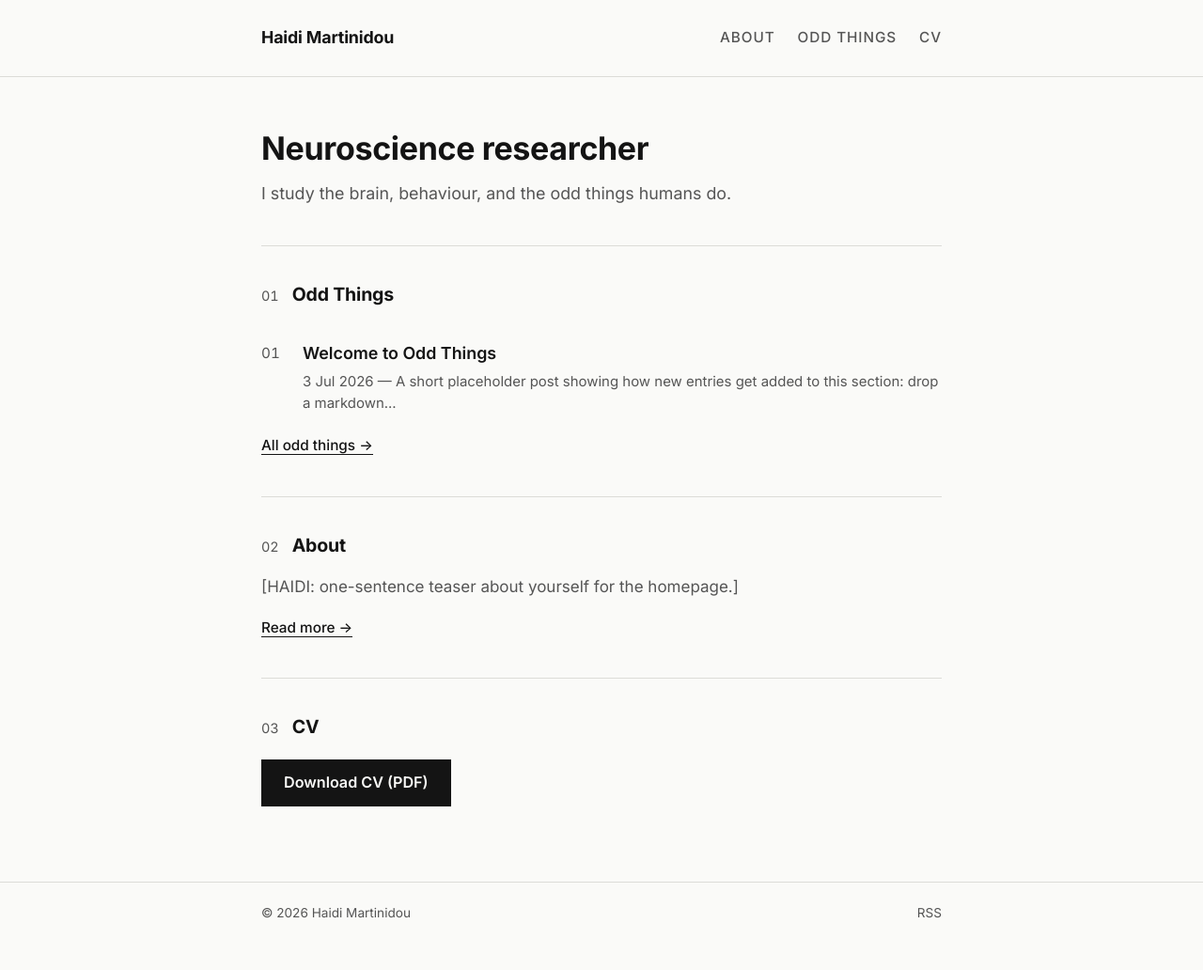
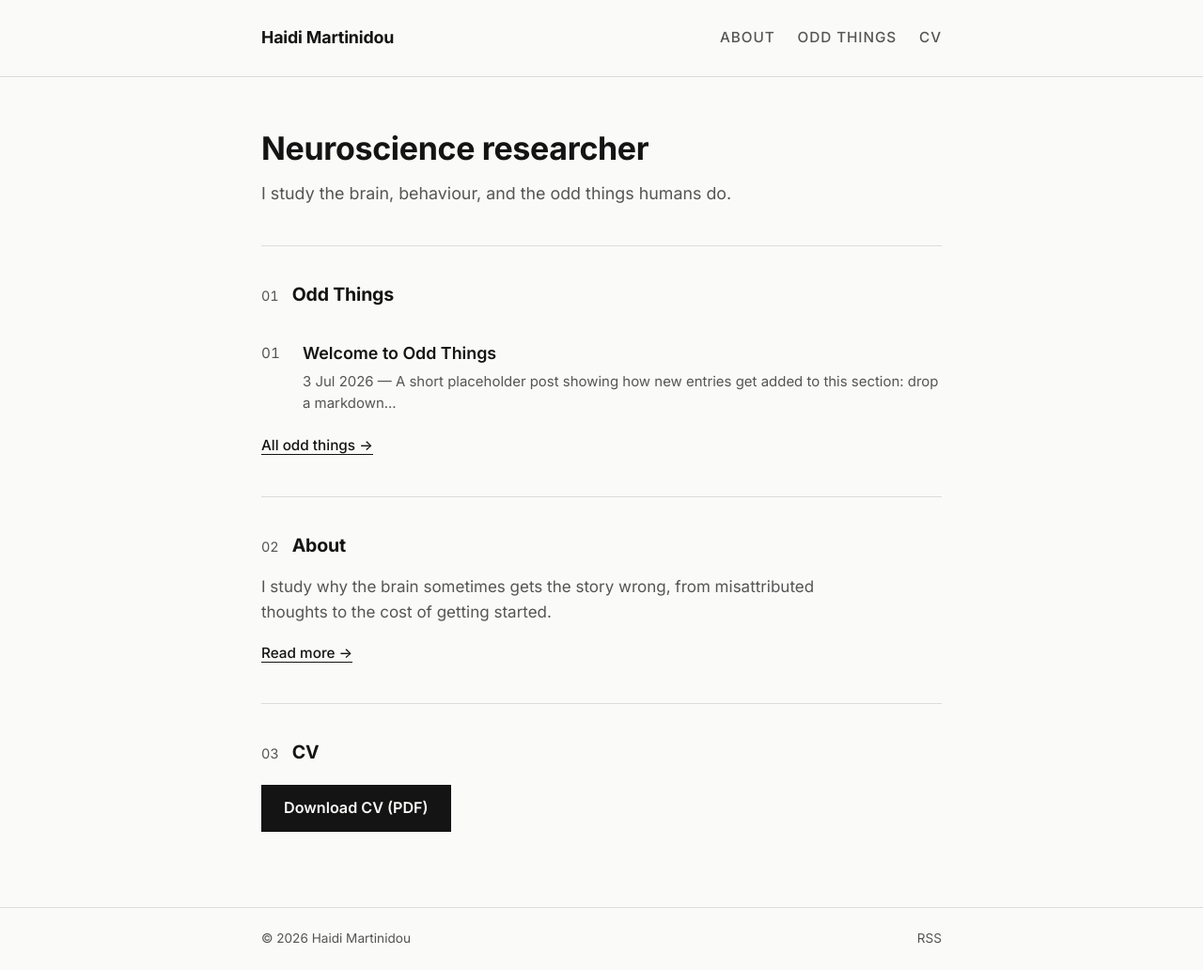
Before and after one commit to haidimartinidou/haidimartinidou.github.io, a Jekyll site: the page built from index.html, in a window 1280 px wide. Shown: the whole page at 94% size. Built offline with Jekyll 4.4.1, drawn with Linux system fonts in a browser that asks for light colours; before the commit the page ends 1005 px from its top, so only the background shows below that.

Commit message:
Fill in About teaser on homepage

```diff
--- a/index.html
+++ b/index.html
@@ -31,7 +31,7 @@ title: Home
     <span class="block-index">02</span>
     <h2>About</h2>
   </div>
-  <p>[HAIDI: one-sentence teaser about yourself for the homepage.]</p>
+  <p>I study why the brain sometimes gets the story wrong, from misattributed thoughts to the cost of getting started.</p>
   <a class="block-link" href="{{ '/about/' | relative_url }}">Read more &rarr;</a>
 </section>
 
```
